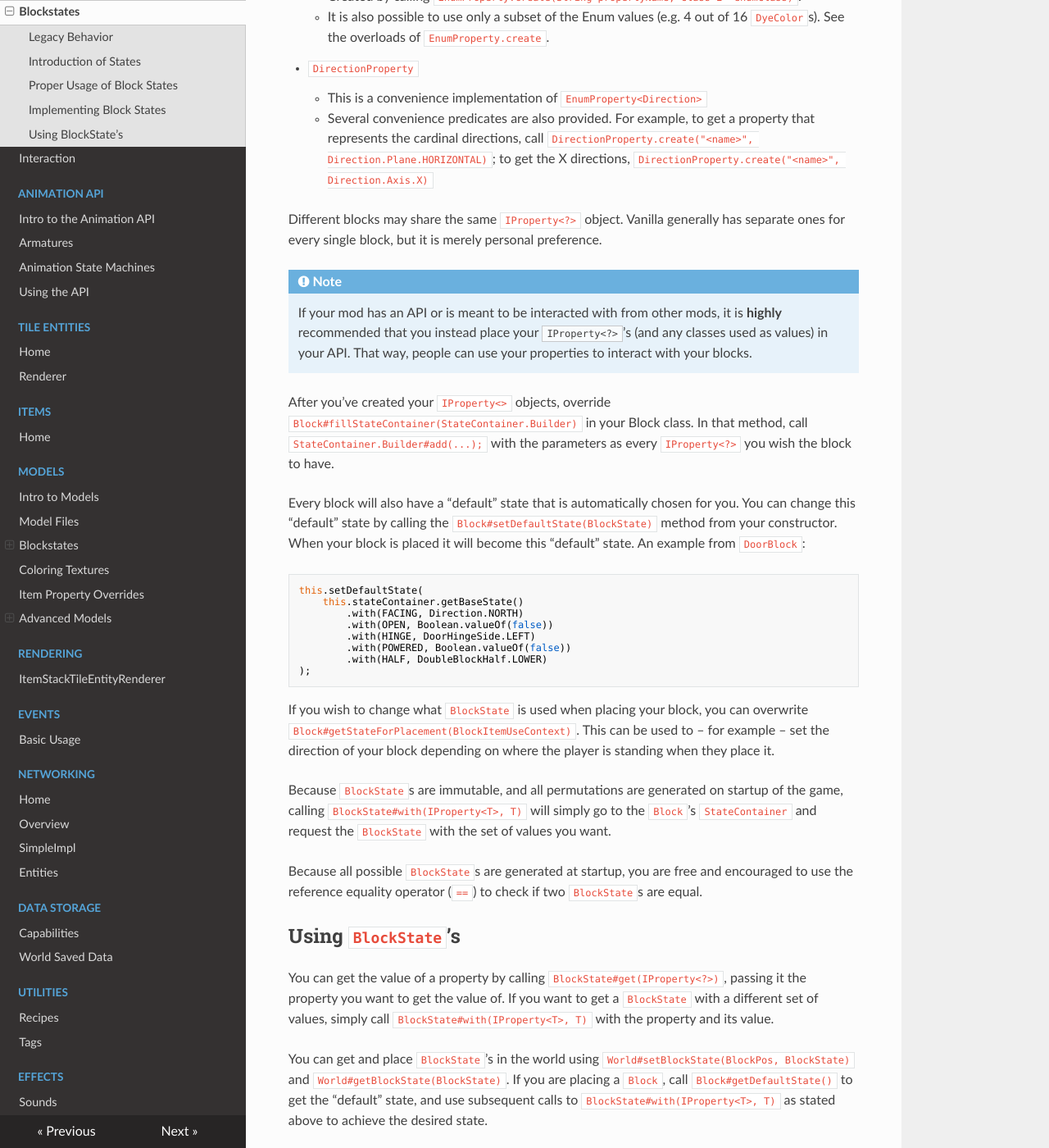
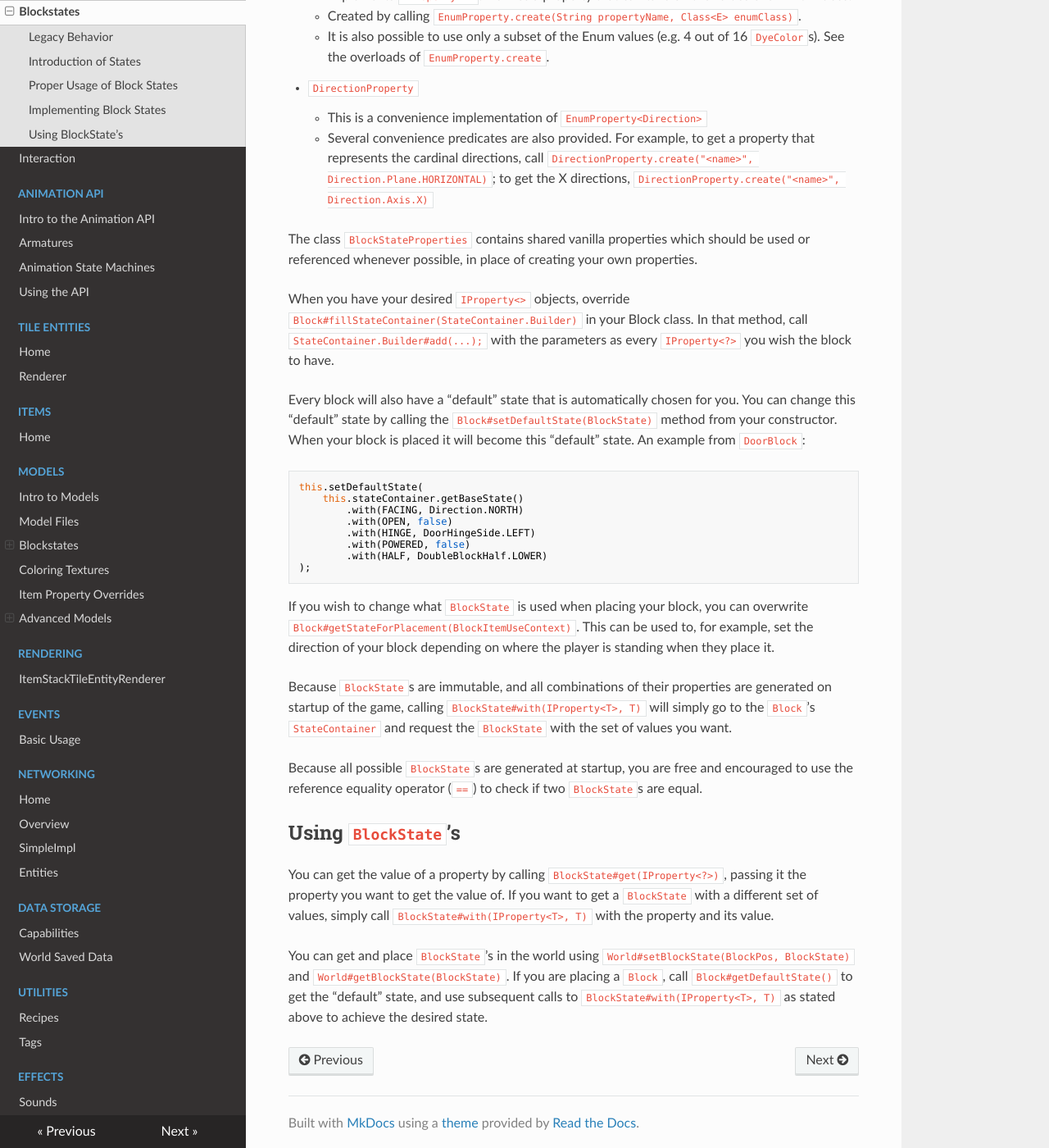
Before and after one commit to MinecraftForge/Documentation, an MkDocs documentation site: the page built from docs/blocks/states.md, in a window 1280 px wide and 1400 px high, scrolled down 2070 px. Shown: the whole window at 82% size. Built offline with MkDocs 1.6.1, drawn with Linux system fonts in a browser that asks for light colours; nearby versions of some CDN libraries; some of the changed text lies outside the part shown.

Commit message:
Integrate suggestions from review

````diff
--- a/docs/blocks/states.md
+++ b/docs/blocks/states.md
@@ -34,7 +34,7 @@ The previous system of meaningless metadata values were replaced by a system of
 Proper Usage of Block States
 ---------------------------------------
 
-The `BlockState` system is a flexible and powerful system, but it also has limitations. `BlockState`s are immutable, and all permutations are generated on startup of the game. This means that having a `BlockState` with many properties and possible values will slow down the loading of the game, and befuddle anyone trying to make sense of your block logic.
+The `BlockState` system is a flexible and powerful system, but it also has limitations. `BlockState`s are immutable, and all combinations of their properties are generated on startup of the game. This means that having a `BlockState` with many properties and possible values will slow down the loading of the game, and befuddle anyone trying to make sense of your block logic.
 
 Not all blocks and situations require the usage of `BlockState`; only the most basic properties of a block should be put into a `BlockState`, and any other situation is better off with having a `TileEntity` or being a separate `Block`. Always consider if you actually need to use blockstates for your purposes.
 
@@ -63,12 +63,9 @@ In your Block class, create `static final` `IProperty<?>` objects for every prop
     * This is a convenience implementation of `EnumProperty<Direction>`
     * Several convenience predicates are also provided. For example, to get a property that represents the cardinal directions, call `DirectionProperty.create("<name>", Direction.Plane.HORIZONTAL)`; to get the X directions, `DirectionProperty.create("<name>", Direction.Axis.X)`
 
-Different blocks may share the same `IProperty<?>` object. Vanilla generally has separate ones for every single block, but it is merely personal preference.
+The class `BlockStateProperties` contains shared vanilla properties which should be used or referenced whenever possible, in place of creating your own properties.
 
-!!! Note
-    If your mod has an API or is meant to be interacted with from other mods, it is **highly** recommended that you instead place your `IProperty<?>`'s (and any classes used as values) in your API. That way, people can use your properties to interact with your blocks.
-
-After you've created your `IProperty<>` objects, override `Block#fillStateContainer(StateContainer.Builder)` in your Block class. In that method, call `StateContainer.Builder#add(...);`  with the parameters as every `IProperty<?>` you wish the block to have.
+When you have your desired `IProperty<>` objects, override `Block#fillStateContainer(StateContainer.Builder)` in your Block class. In that method, call `StateContainer.Builder#add(...);`  with the parameters as every `IProperty<?>` you wish the block to have.
 
 Every block will also have a "default" state that is automatically chosen for you. You can change this "default" state by calling the `Block#setDefaultState(BlockState)` method from your constructor. When your block is placed it will become this "default" state. An example from `DoorBlock`:
 
@@ -76,16 +73,16 @@ Every block will also have a "default" state that is automatically chosen for yo
 this.setDefaultState(
     this.stateContainer.getBaseState()
         .with(FACING, Direction.NORTH)
-        .with(OPEN, Boolean.valueOf(false))
+        .with(OPEN, false)
         .with(HINGE, DoorHingeSide.LEFT)
-        .with(POWERED, Boolean.valueOf(false))
+        .with(POWERED, false)
         .with(HALF, DoubleBlockHalf.LOWER)
 );
 ```
 
-If you wish to change what `BlockState` is used when placing your block, you can overwrite `Block#getStateForPlacement(BlockItemUseContext)`. This can be used to -- for example -- set the direction of your block depending on where the player is standing when they place it.
+If you wish to change what `BlockState` is used when placing your block, you can overwrite `Block#getStateForPlacement(BlockItemUseContext)`. This can be used to, for example, set the direction of your block depending on where the player is standing when they place it.
 
-Because `BlockState`s are immutable, and all permutations are generated on startup of the game, calling `BlockState#with(IProperty<T>, T)` will simply go to the `Block`'s `StateContainer` and request the `BlockState` with the set of values you want.
+Because `BlockState`s are immutable, and all combinations of their properties are generated on startup of the game, calling `BlockState#with(IProperty<T>, T)` will simply go to the `Block`'s `StateContainer` and request the `BlockState` with the set of values you want.
 
 Because all possible `BlockState`s are generated at startup, you are free and encouraged to use the reference equality operator (`==`) to check if two `BlockState`s are equal.
 
````
Also changed, not shown: other parts of docs/blocks/states.md (+1 -1 lines).
